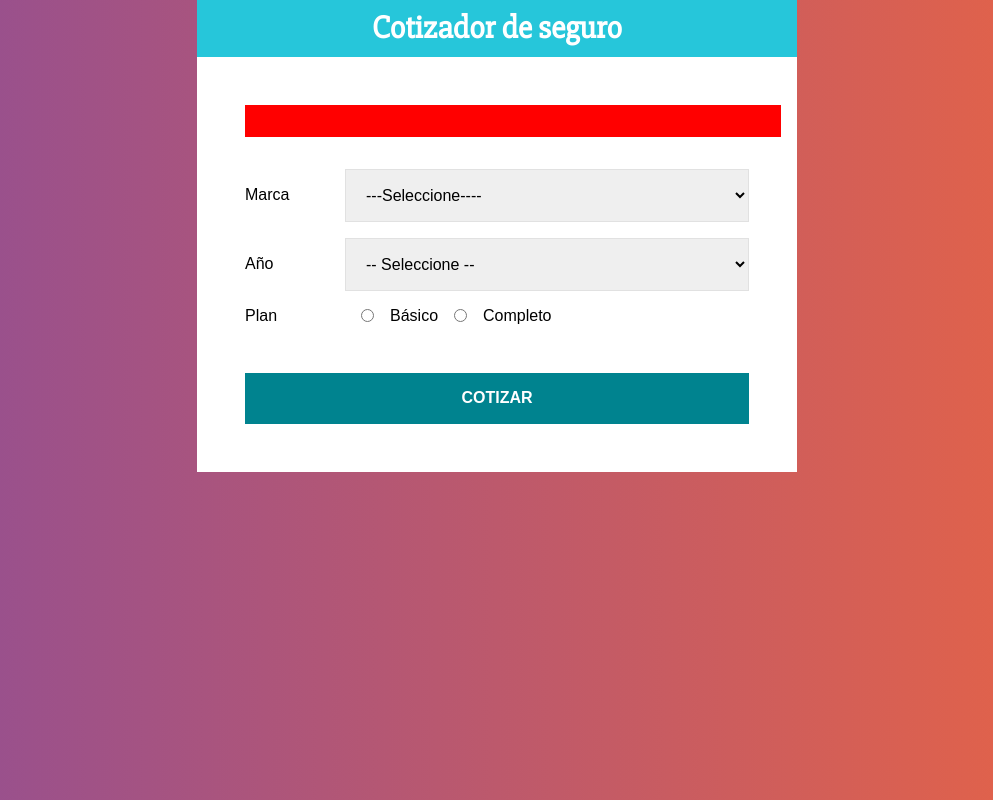
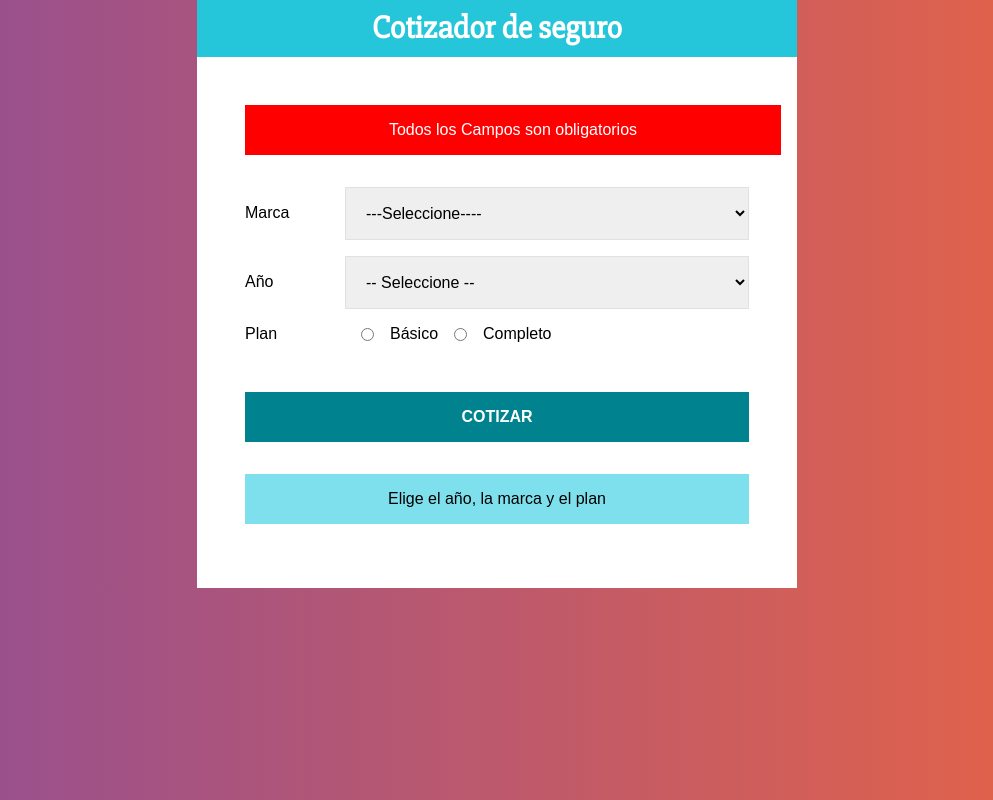
Before and after one commit to robertfox11/CotizadorSeguroAutoReact, a React (Create React App) app: page / in a window 1280 px wide. Both pictures are taken after a click on the button "COTIZAR". Shown: the whole page, without its empty margins (143-1136 px from the left). Built offline with nearby package versions, Linux system fonts and the light colour scheme.

Commit message:
mostrar el total a pagar

```diff
--- a/src/App.js
+++ b/src/App.js
@@ -1,7 +1,9 @@
-import React from "react";
+import React, { useState } from "react";
 import styled from "@emotion/styled";
 import Header from "./components/Header";
 import Form from "./components/Form";
+import Resume from "./components/Resume";
+import Result from "./components/Result";
 
 const Content = styled.div`
   max-width: 600px;
@@ -12,11 +14,24 @@ const ContentForm = styled.div`
   padding: 3rem;
 `;
 function App() {
+  const [resume, saveResume] = useState({
+    cotizacion: 0,
+    datos: {
+      marca: "",
+      year: "",
+      plan: "",
+    },
+  });
+
+  // extraer Datos
+  const { datos, cotizacion } = resume;
   return (
     <Content>
       <Header title="Cotizador de seguro" />
       <ContentForm>
-        <Form />
+        <Form saveResume={saveResume} />
+        <Resume datos={datos} />
+        <Result cotizacion={cotizacion} />
       </ContentForm>
     </Content>
   );
--- a/src/Helpers.js
+++ b/src/Helpers.js
@@ -25,3 +25,8 @@ export function calcularMarca(marca) {
 export function getPlan(plan) {
   return plan === "basico" ? 1.2 : 1.5;
 }
+
+//muestra la primera letra mayuscula
+export function primeraMayuscula(text) {
+  return text.charAt(0).toUpperCase() + text.slice(1);
+}
--- a/src/components/Form.jsx
+++ b/src/components/Form.jsx
@@ -43,7 +43,7 @@ const Error = styled.div`
   text-align: center;
   margin-bottom: 2rem;
 `;
-const Form = () => {
+const Form = ({ saveResume }) => {
   //validando datos con error
   const [error, saveError] = useState(false);
 
@@ -81,11 +81,15 @@ const Form = () => {
     const incrementoPlan = getPlan(plan);
     result = parseFloat(incrementoPlan * result).toFixed(2);
     console.log(result);
+    saveResume({
+      cotizacion: result,
+      datos,
+    });
   };
 
   return (
     <form onSubmit={cotizarSeguro}>
-      {error ? <Error message="Todos los Campos son obligatorios" /> : null}
+      {error ? <Error>Todos los Campos son obligatorios</Error> : null}
       <CampoDiv>
         <Label>Marca</Label>
         <Select name="marca" value={marca} onChange={getInformation}>
--- /dev/null
+++ b/src/components/Result.jsx
@@ -0,0 +1,35 @@
+import React from "react";
+import styled from "@emotion/styled";
+const Mensaje = styled.p`
+  background-color: rgb(127, 224, 237);
+  margin-top: 2rem;
+  padding: 1rem;
+  text-align: center;
+`;
+const ResultCotizacion = styled.div`
+  text-align: center;
+  padding: 0.5rem;
+  color: white;
+  border: 1px solid #26c6da;
+  background-color: rgb(127, 224, 237);
+  margin-top: 1rem;
+  position: relative;
+`;
+const TextCotizacion = styled.p`
+  color: #00838f;
+  padding: 1rem;
+  text-transform: uppercase;
+  font-weight: bold;
+  margin: 0;
+`;
+const Result = ({ cotizacion }) => {
+  return cotizacion === 0 ? (
+    <Mensaje>Elige el año, la marca y el plan</Mensaje>
+  ) : (
+    <ResultCotizacion>
+      <TextCotizacion>El total es : $ {cotizacion}</TextCotizacion>
+    </ResultCotizacion>
+  );
+};
+
+export default Result;
--- /dev/null
+++ b/src/components/Resume.jsx
@@ -0,0 +1,27 @@
+import React, { Fragment } from "react";
+import styled from "@emotion/styled";
+import { primeraMayuscula } from "../Helpers";
+const ContenResume = styled.div`
+  padding: 1rem;
+  text-align: center;
+  background-color: #00838f;
+  color: #fff;
+  margin-top: 1rem;
+`;
+const Resume = ({ datos }) => {
+  //Extraer de datos
+  const { marca, year, plan } = datos;
+  if (marca === "" || year === "" || plan === "") return null;
+  return (
+    <ContenResume>
+      <h2>Resume de Cotizacion</h2>
+      <ul>
+        <li>Marca:{primeraMayuscula(marca)}</li>
+        <li>Year:{year}</li>
+        <li>Plan:{primeraMayuscula(plan)}</li>
+      </ul>
+    </ContenResume>
+  );
+};
+
+export default Resume;
```
